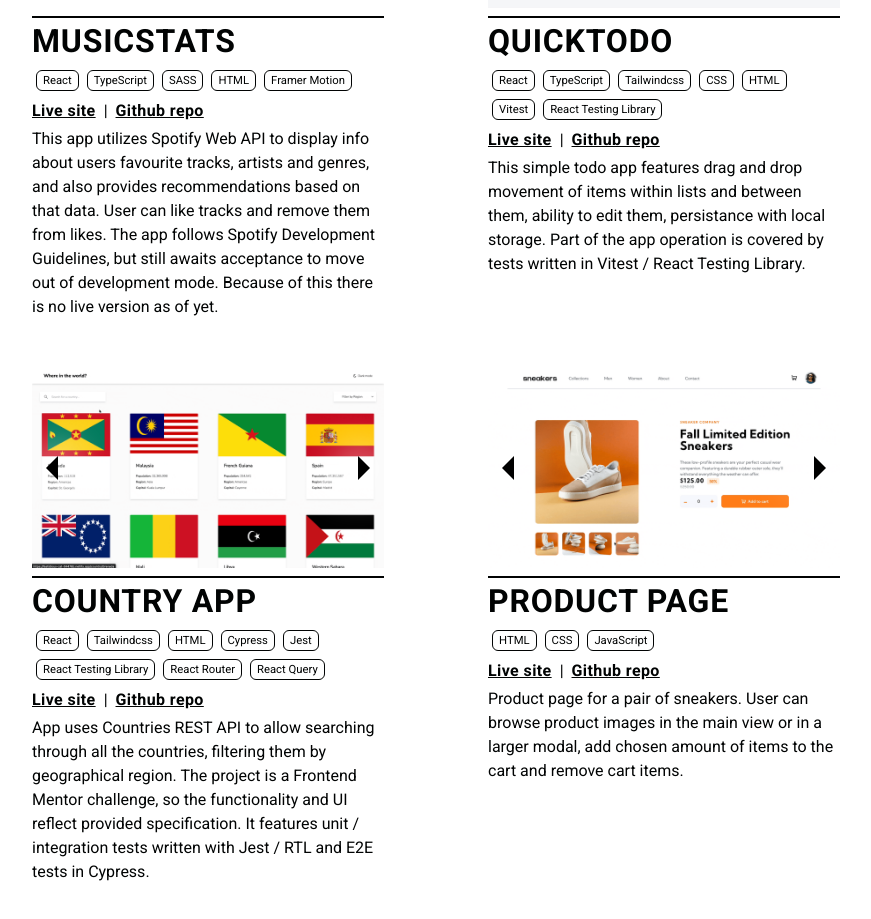
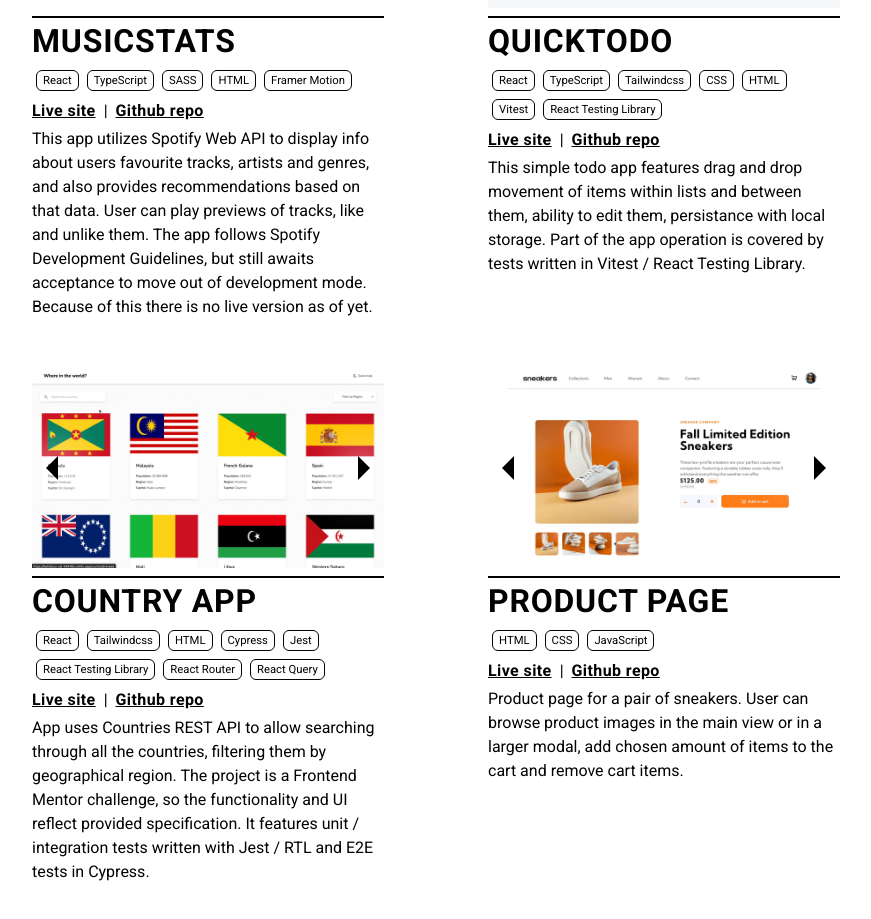
Before and after one commit to jackz070/jaceksmoter.dev, a React (Vite) app: page / in a window 1280 px wide. Shown: the part 2160-3079 px from the top of the page, without its empty margins (204-1075 px from the left). Built offline with nearby package versions, Linux system fonts and the light colour scheme.

Commit message:
Update project description

```diff
--- a/src/assets/ProjectData.ts
+++ b/src/assets/ProjectData.ts
@@ -71,7 +71,7 @@ export const projects = [
     liveLink: "https://github.com/jackz070/MusicStats",
     githubLink: "https://github.com/jackz070/MusicStats",
     description:
-      "This app utilizes Spotify Web API to display info about users favourite tracks, artists and genres, and also provides recommendations based on that data. User can like tracks and remove them from likes. The app follows Spotify Development Guidelines, but still awaits acceptance to move out of development mode. Because of this there is no live version as of yet.",
+      "This app utilizes Spotify Web API to display info about users favourite tracks, artists and genres, and also provides recommendations based on that data. User can play previews of tracks, like and unlike them. The app follows Spotify Development Guidelines, but still awaits acceptance to move out of development mode. Because of this there is no live version as of yet.",
   },
   {
     title: "QuickTODO",
```
